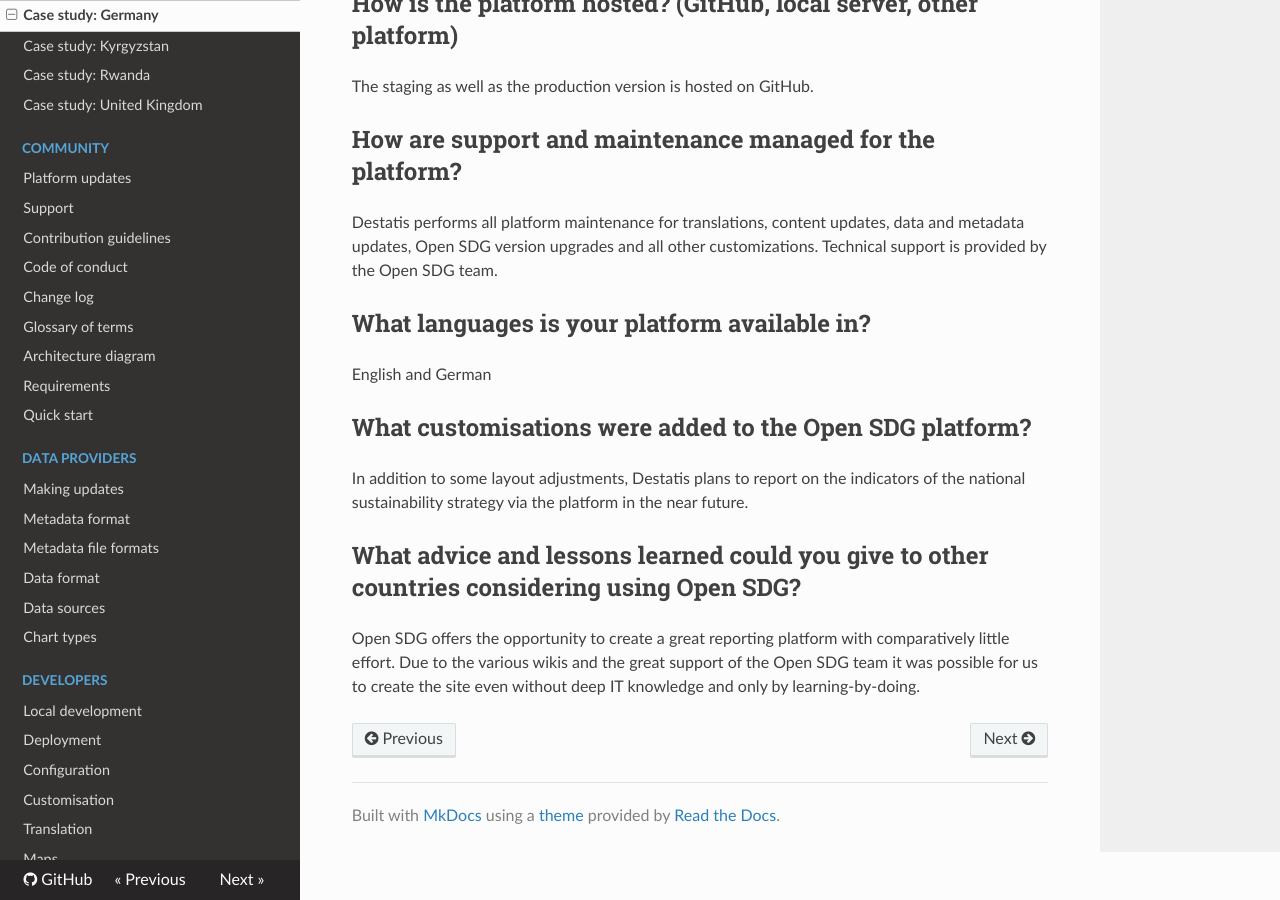
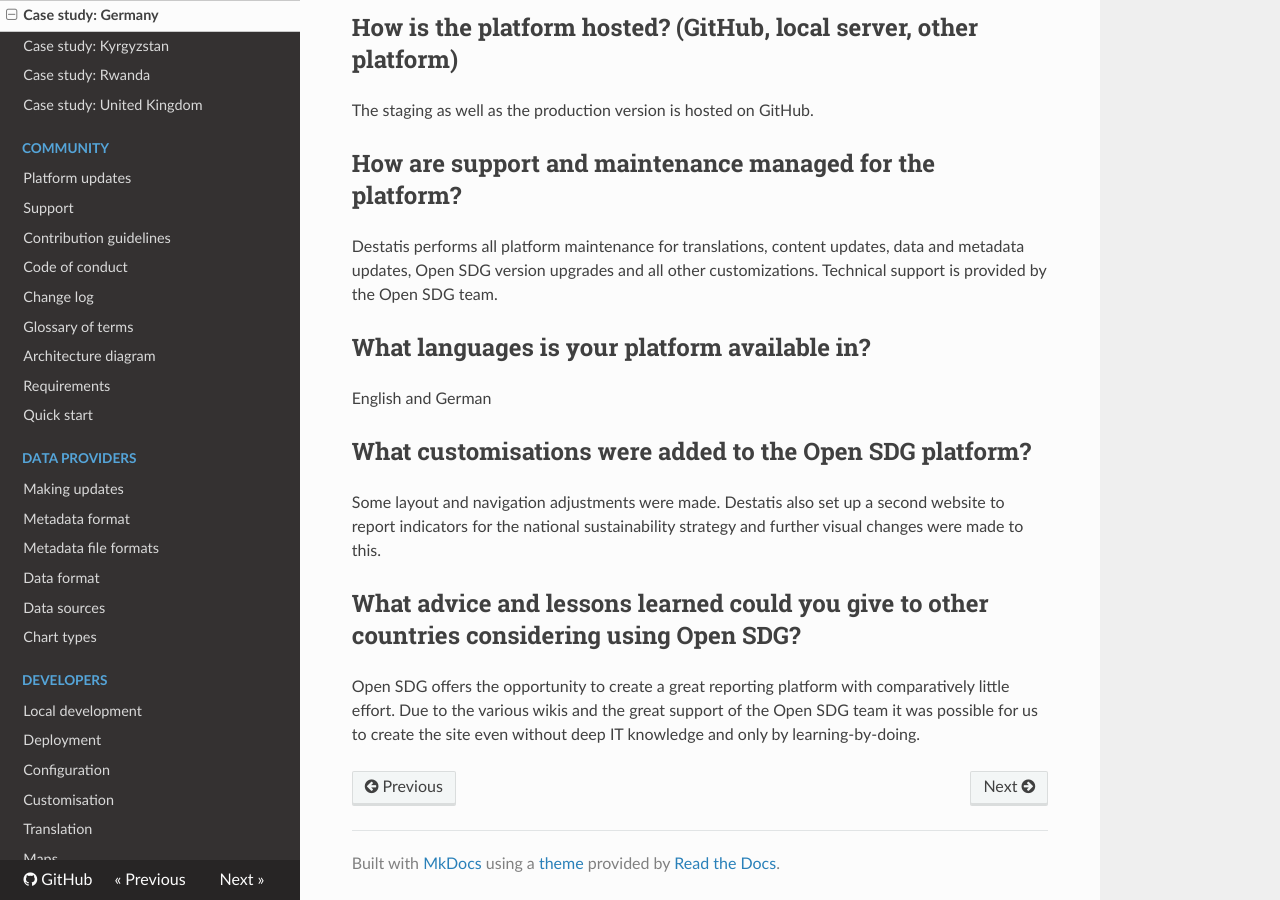
Before and after one commit to open-sdg/open-sdg, an MkDocs documentation site: the page built from docs/case-studies/germany.md, in a window 1280 px wide and 900 px high, scrolled down 1029 px. Built offline with MkDocs 1.6.1, drawn with Linux system fonts in a browser that asks for light colours; nearby versions of some CDN libraries; old or Windows-style settings are respelled for this version of MkDocs; some of the changed text lies outside the part shown.

Commit message:
Update germany.md
Referencing Germany's second platform and added link.

```diff
--- a/docs/case-studies/germany.md
+++ b/docs/case-studies/germany.md
@@ -39,7 +40,7 @@
 
 ## What customisations were added to the Open SDG platform?
 
-In addition to some layout adjustments, Destatis plans to report on the indicators of the national sustainability strategy via the platform in the near future.
+Some layout and navigation adjustments were made. Destatis also set up a second website to report indicators for the national sustainability strategy and further visual changes were made to this.
 
 ## What advice and lessons learned could you give to other countries considering using Open SDG?
 
```
Also changed, not shown: other parts of docs/case-studies/germany.md (+2 -1 lines).
